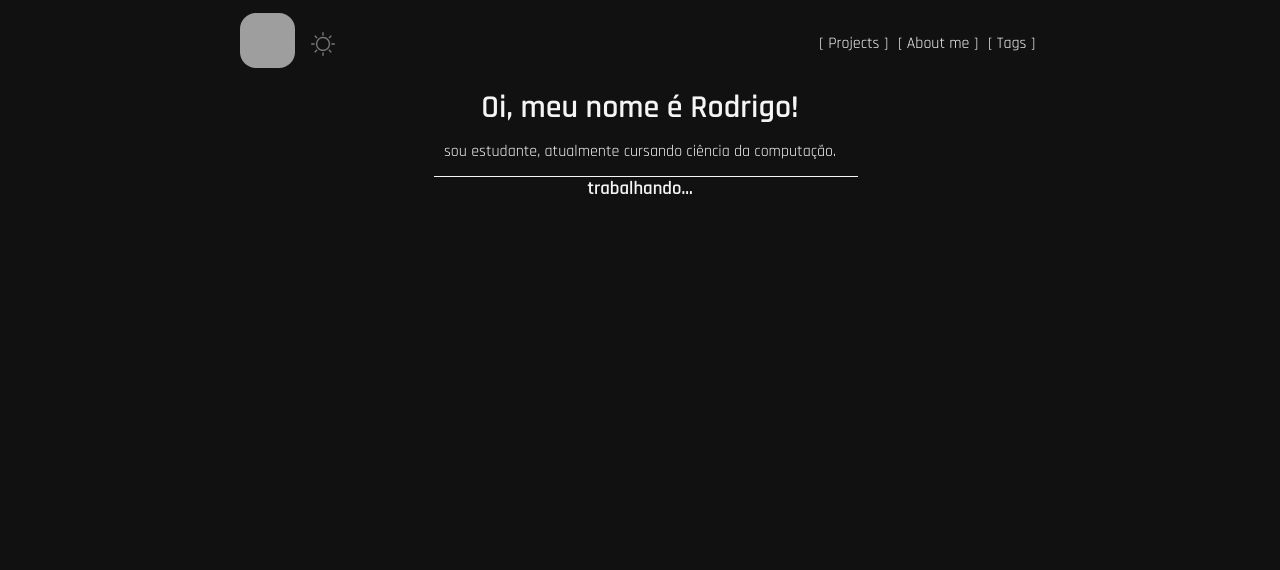
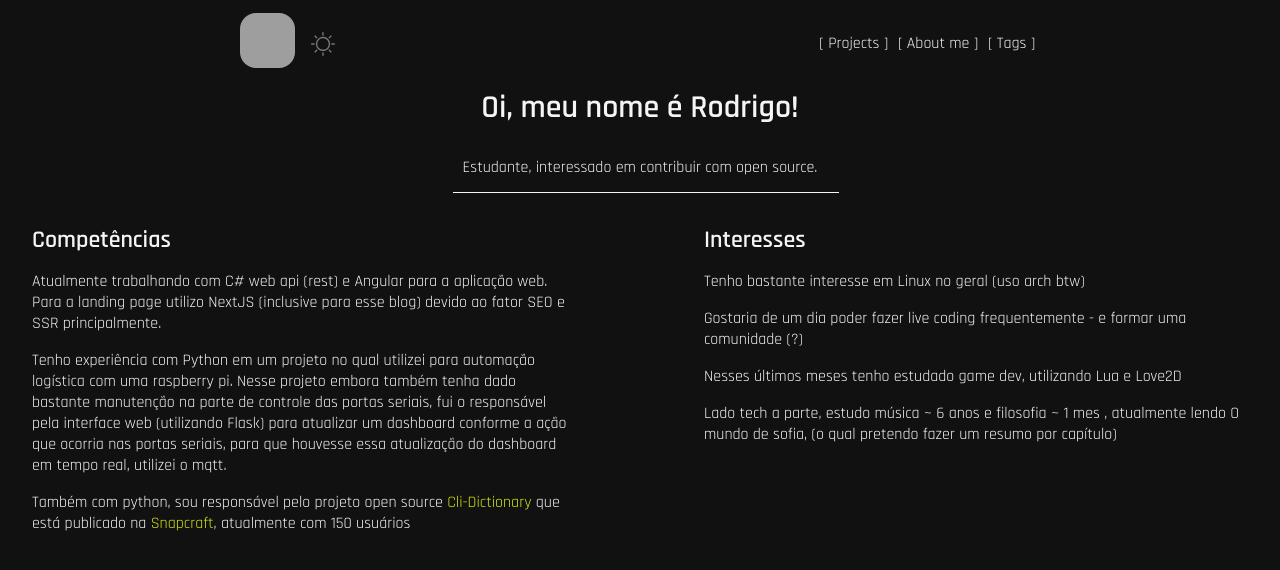
Before and after one commit to ropoko/ropoko.net, a Next.js app: page /about in a window 1280 px wide. Shown: the top 570 px of the page. Built offline with nearby package versions, Linux system fonts and the light colour scheme; grey boxes are pictures that could not be loaded.

Commit message:
feat: page about me

```diff
--- a/src/components/About/AboutStyle.ts
+++ b/src/components/About/AboutStyle.ts
@@ -10,6 +10,14 @@ export const AboutStyle = styled.div`
 		line-height: 3;
 	}
 
+	a {
+		color: ${(props) => props.theme.colors.highlight};
+	}
+
+	p {
+		margin-top: 1rem;
+	}
+
 	.introduction::after {
 		content: '';
 		display: block;
@@ -19,12 +27,17 @@ export const AboutStyle = styled.div`
 		transform: translateX(-10px);
 	}
 
-	.content {
+	.grid-content {
 		display: grid;
 		grid-template-columns: repeat(2, 1fr);
+		gap: 8rem;
+		padding: 2rem;
 	}
 
-	.content section {
-		border: 1px solid red;
+	@media (max-width: 550px) {
+		.grid-content {
+			grid-template-columns: 1fr;
+			gap: 2rem;
+		}
 	}
 `;
--- a/src/components/About/index.tsx
+++ b/src/components/About/index.tsx
@@ -6,18 +6,51 @@ export default function About() {
 		<AboutStyle>
 			<h1>Oi, meu nome é Rodrigo!</h1>
 			<section className="introduction">
-				<p>sou estudante, atualmente cursando ciência da computação.</p>
+				<p>Estudante, interessado em contribuir com open source.</p>
 			</section>
-			<h3>trabalhando...</h3>
-			{/* <div className="content">
-				<h3>trabalhando...</h3>
+			<div className="grid-content">
+				<section className="comp">
+					<h1>Competências</h1>
+					<p>
+						Atualmente trabalhando com C# web api (rest) e Angular para a
+						aplicação web. Para a landing page utilizo NextJS (inclusive para
+						esse blog) devido ao fator SEO e SSR principalmente.
+					</p>
+					<p>
+						Tenho experiência com Python em um projeto no qual utilizei para
+						automação logística com uma raspberry pi. Nesse projeto embora
+						também tenha dado bastante manutenção na parte de controle das
+						portas seriais, fui o responsável pela interface web (utilizando
+						Flask) para atualizar um dashboard conforme a ação que ocorria nas
+						portas seriais, para que houvesse essa atualização do dashboard em
+						tempo real, utilizei o mqtt.
+					</p>
+					<p>
+						Também com python, sou responsável pelo projeto open source
+						<a href="https://github.com/cli-dictionary"> Cli-Dictionary</a> que
+						está publicado na{' '}
+						<a href="https://snapcraft.io/cli-dictionary">Snapcraft</a>,
+						atualmente com 150 usuários
+					</p>
+				</section>
 				<section className="interests">
-					<h2>Interesses</h2>
+					<h1>Interesses</h1>
+					<p>Tenho bastante interesse em Linux no geral (uso arch btw)</p>
+					<p>
+						Gostaria de um dia poder fazer live coding frequentemente - e formar
+						uma comunidade (?)
+					</p>
+					<p>
+						Nesses últimos meses tenho estudado game dev, utilizando Lua e
+						Love2D
+					</p>
+					<p>
+						Lado tech a parte, estudo música ~ 6 anos e filosofia ~ 1 mes ,
+						atualmente lendo O mundo de sofia, (o qual pretendo fazer um resumo
+						por capítulo)
+					</p>
 				</section>
-				<section className="study">
-					<h2>Estudo</h2>
-				</section>
-			</div> */}
+			</div>
 		</AboutStyle>
 	);
 }
```
